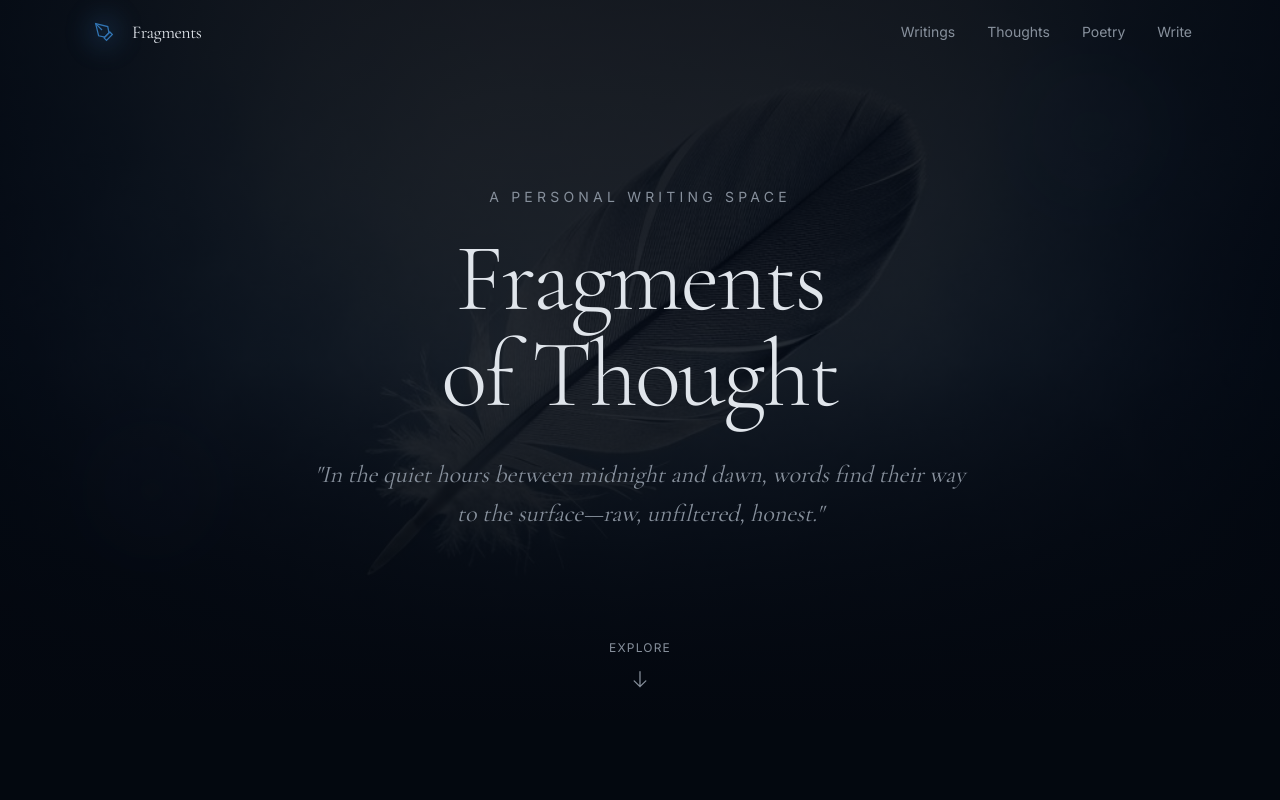
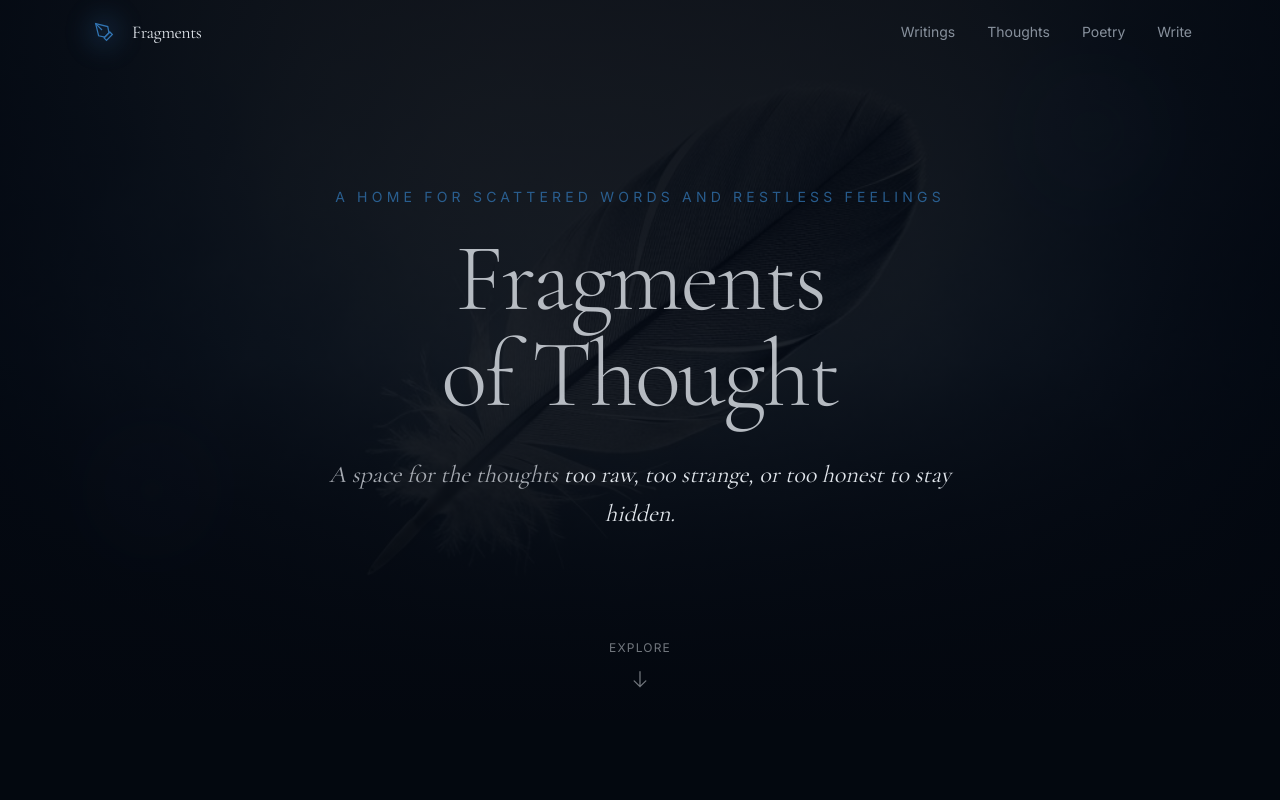
Before and after one commit to Olvine23/fragments-of-thoughts, a Next.js app: page / in a window 1280 px wide. Shown: the top 800 px of the page. Built offline with nearby package versions, Linux system fonts and the light colour scheme.

Commit message:
update on layout

```diff
--- a/app/layout.tsx
+++ b/app/layout.tsx
@@ -43,8 +43,8 @@ export default function RootLayout({
   children: React.ReactNode
 }>) {
   return (
-    <html lang="en">
-      <body className={`${cormorant.variable} ${inter.variable} font-sans antialiased`}>
+    <html lang="en" className='scroll-smooth'>
+      <body className={`${cormorant.variable} ${inter.variable} font-sans antialiased `}>
         {children}
         <Analytics />
       </body>
--- a/components/hero.tsx
+++ b/components/hero.tsx
@@ -1,48 +1,40 @@
 "use client"
 
-import { motion } from "framer-motion"
+import { motion, useReducedMotion } from "framer-motion"
 import Image from "next/image"
 
 export function Hero() {
+  const shouldReduceMotion = useReducedMotion()
+
   return (
     <section className="relative min-h-[90vh] flex items-center justify-center px-6 py-24">
-      {/* Background image with overlay */}
+      {/* Background */}
       <div className="absolute inset-0 overflow-hidden">
         <Image
           src="/images/poetry-untitled.jpg"
           alt=""
           fill
+          priority
           className="object-cover opacity-40"
-          priority
         />
-        <div className="absolute inset-0 bg-gradient-to-b from-background/80 via-background/60 to-background" />
+        <div className="absolute inset-0 bg-gradient-to-b from-background/85 via-background/70 to-background" />
       </div>
 
-      {/* Animated ambient glows - subtle and localized */}
+      {/* Ambient glows */}
       <div className="absolute inset-0 overflow-hidden pointer-events-none">
-        {/* Pulsing glow 1 - top right corner, 8s cycle */}
+        {!shouldReduceMotion && (
+          <>
             <motion.div
-          className="absolute top-[10%] right-[10%] w-[120px] h-[120px] rounded-full blur-[60px]"
+              className="absolute top-[10%] right-[10%] h-[120px] w-[120px] rounded-full blur-[60px]"
               style={{ backgroundColor: "rgba(100, 140, 200, 0.25)" }}
-          animate={{
-            opacity: [0, 0.4, 0],
-            scale: [0.8, 1.1, 0.8],
-          }}
-          transition={{
-            duration: 8,
-            repeat: Infinity,
-            ease: "easeInOut",
-          }}
+              animate={{ opacity: [0, 0.4, 0], scale: [0.8, 1.1, 0.8] }}
+              transition={{ duration: 8, repeat: Infinity, ease: "easeInOut" }}
             />
 
-        {/* Pulsing glow 2 - bottom left corner, 10s cycle */}
             <motion.div
-          className="absolute bottom-[25%] left-[8%] w-[100px] h-[100px] rounded-full blur-[50px]"
+              className="absolute bottom-[25%] left-[8%] h-[100px] w-[100px] rounded-full blur-[50px]"
               style={{ backgroundColor: "rgba(120, 130, 180, 0.3)" }}
-          animate={{
-            opacity: [0, 0.35, 0],
-            scale: [0.9, 1.15, 0.9],
-          }}
+              animate={{ opacity: [0, 0.35, 0], scale: [0.9, 1.15, 0.9] }}
               transition={{
                 duration: 10,
                 repeat: Infinity,
@@ -51,14 +43,10 @@ export function Hero() {
               }}
             />
 
-        {/* Pulsing glow 3 - right side middle, 12s cycle */}
             <motion.div
-          className="absolute top-[45%] right-[5%] w-[80px] h-[80px] rounded-full blur-[40px]"
+              className="absolute top-[45%] right-[5%] h-[80px] w-[80px] rounded-full blur-[40px]"
               style={{ backgroundColor: "rgba(130, 150, 210, 0.35)" }}
-          animate={{
-            opacity: [0, 0.45, 0],
-            scale: [0.85, 1.2, 0.85],
-          }}
+              animate={{ opacity: [0, 0.45, 0], scale: [0.85, 1.2, 0.85] }}
               transition={{
                 duration: 12,
                 repeat: Infinity,
@@ -66,52 +54,63 @@ export function Hero() {
                 delay: 6,
               }}
             />
+          </>
+        )}
       </div>
 
-      <div className="relative max-w-3xl mx-auto text-center">
+      {/* Content */}
+      <div className="relative mx-auto max-w-3xl text-center">
         <motion.div
-          initial={{ opacity: 0, y: 20 }}
-          animate={{ opacity: 1, y: 0 }}
+          initial={shouldReduceMotion ? false : { opacity: 0, y: 20 }}
+          animate={shouldReduceMotion ? {} : { opacity: 1, y: 0 }}
           transition={{ duration: 0.8, ease: "easeOut" }}
         >
-          <p className="text-muted-foreground text-sm tracking-[0.3em] uppercase mb-6">
-            A Personal Writing Space
+          <p className="mb-6 text-sm uppercase tracking-[0.3em] text-primary/75">
+            A home for scattered words and restless feelings
           </p>
 
-          <h1 className="font-serif text-5xl md:text-7xl lg:text-8xl font-light tracking-tight mb-8 text-balance">
+          <h1 className="mb-8 font-serif text-5xl font-light tracking-tight text-foreground/80 text-balance md:text-7xl lg:text-8xl">
             Fragments of Thought
           </h1>
 
-          <p className="font-serif text-xl md:text-2xl text-muted-foreground leading-relaxed max-w-2xl mx-auto italic">
-            {"\""}In the quiet hours between midnight and dawn, words find their way to the surface—raw, unfiltered, honest.{"\""}
+          <p className="mx-auto max-w-2xl font-serif text-xl italic leading-relaxed text-foreground/72 md:text-2xl">
+             A space for the thoughts
+            <span className="text-foreground"> too raw, too strange, or too honest to stay hidden.</span>
           </p>
+
+
         </motion.div>
-
       </div>
 
       {/* Scroll indicator */}
       <motion.div
-        initial={{ opacity: 0 }}
-        animate={{ opacity: 1 }}
+        initial={shouldReduceMotion ? false : { opacity: 0 }}
+        animate={shouldReduceMotion ? {} : { opacity: 1 }}
         transition={{ duration: 0.8, delay: 0.8 }}
         className="absolute bottom-8 left-1/2 -translate-x-1/2"
       >
         <a
           href="#writings"
-          className="flex flex-col items-center gap-3 text-muted-foreground hover:text-primary transition-colors duration-300 group"
+          className="group flex flex-col items-center gap-3 text-foreground/50 transition-colors duration-300 hover:text-primary/80"
         >
-          <span className="text-xs tracking-widest uppercase">Explore</span>
+          <span className="text-xs uppercase tracking-widest">Explore</span>
+
           <motion.div
-            animate={{ y: [0, 8, 0] }}
+            animate={shouldReduceMotion ? {} : { y: [0, 8, 0] }}
             transition={{ duration: 1.5, repeat: Infinity, ease: "easeInOut" }}
           >
             <svg
-              className="w-5 h-5"
+              className="h-5 w-5"
               fill="none"
               viewBox="0 0 24 24"
               stroke="currentColor"
             >
-              <path strokeLinecap="round" strokeLinejoin="round" strokeWidth={1.5} d="M19 14l-7 7m0 0l-7-7m7 7V3" />
+              <path
+                strokeLinecap="round"
+                strokeLinejoin="round"
+                strokeWidth={1.5}
+                d="M19 14l-7 7m0 0l-7-7m7 7V3"
+              />
             </svg>
           </motion.div>
         </a>
```
Also changed, not shown: 1 other file (tests, documents, lock files or other folders). Lines whose indentation alone changed are shown as unchanged.
